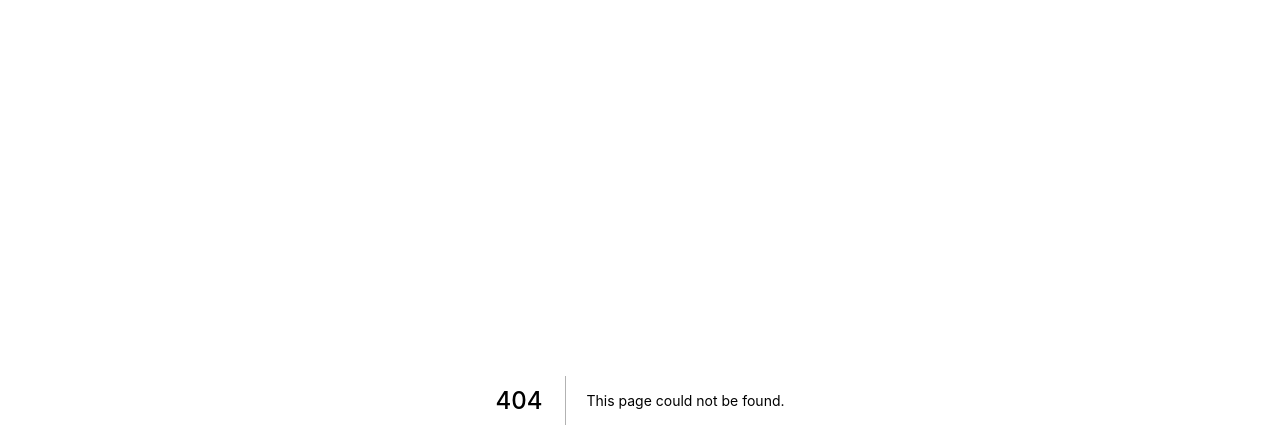
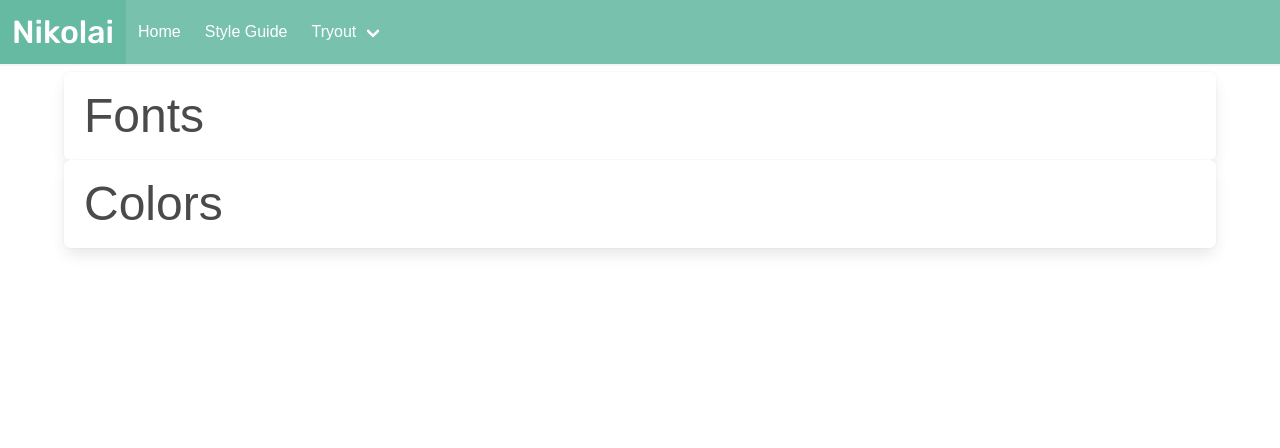
Before and after one commit to nikolaischunk/nextjs-tryout-site, a Next.js app: page /styleguide in a window 1280 px wide. Before the commit this address had no page. Shown: the top 448 px of the page. Built offline with nearby package versions, Linux system fonts and the light colour scheme; a web font is replaced by a local one.

Commit message:
Added First Implementation of a StyleGuide

```diff
--- a/components/Navbar.js
+++ b/components/Navbar.js
@@ -13,17 +13,18 @@ function Navbar() {
   return (
     <div>
       <nav
-        className="navbar has-shadow is-primary"
+        className="navbar has-shadow is-primary mb-2"
         role="navigation"
         aria-label="main navigation"
       >
         <div className="navbar-brand">
           <a className="navbar-item" href="https://bulma.io">
-            <img
+            {/* <img
               src="https://bulma.io/images/bulma-logo.png"
               width="112"
               height="28"
-            />
+            /> */}
+            <h1 className="navbar-logo is-size-3 is-logo">Nikolai</h1>
           </a>
 
           <a
@@ -48,18 +49,18 @@ function Navbar() {
             <Link href="/">
               <a className="navbar-item">Home</a>
             </Link>
-            <Link href="/site/fullhero">
-              <a className="navbar-item">Full Hero</a>
+            <Link href="/styleguide">
+              <a className="navbar-item">Style Guide</a>
             </Link>
 
             <div className="navbar-item has-dropdown is-hoverable">
               <a className="navbar-link">Tryout</a>
 
               <div className="navbar-dropdown">
-              <Link href="/tryouts">
-                <a className="navbar-item">
-                  Tryouts
-                </a>
+                <Link href="/tryouts">
+                  <a className="navbar-item">
+                    Tryouts
+                  </a>
                 </Link>
                 <a className="navbar-item">Lorem Ipsum</a>
                 <a className="navbar-item">Lorem Ipsum</a>
--- /dev/null
+++ b/components/styleguide/Colors.js
@@ -0,0 +1,11 @@
+const Colors = () => {
+    return (
+        <div className="colors" id="colors">
+            <div className="box">
+                <h1 className="is-heading-3">Colors</h1>
+            </div>
+        </div>
+    );
+}
+
+export default Colors;
--- /dev/null
+++ b/components/styleguide/Fonts.js
@@ -0,0 +1,11 @@
+const Fonts = () => {
+    return (
+        <div className="fonts" id="fonts">
+            <div className="box">
+                <h1 className="is-heading-3">Fonts</h1>
+            </div>
+        </div>
+    );
+}
+
+export default Fonts;
--- a/pages/_app.js
+++ b/pages/_app.js
@@ -1,7 +1,14 @@
 import "../styles/globals.scss";
+import Navbar from "../components/Navbar";
 
 function MyApp({ Component, pageProps }) {
-  return <Component {...pageProps} />;
+  return (
+    <div className="app">
+      <Navbar />
+      <Component {...pageProps} />
+      {/* here maybe a footer? */}
+    </div>
+  );
 }
 
 export default MyApp;
--- a/pages/index.js
+++ b/pages/index.js
@@ -1,11 +1,9 @@
-import Navbar from "../components/Navbar";
 import Main from "../components/Main";
 import Buttons from "../components/Buttons";
 
 export default function Home() {
   return (
     <div className="main-content">
-      <Navbar />
       <div className="container">
         <Main />
         <Buttons />
--- /dev/null
+++ b/pages/styleguide.js
@@ -0,0 +1,15 @@
+import Fonts from "../components/styleguide/Fonts";
+import Colors from "../components/styleguide/Colors";
+
+const styleguide = () => {
+    return (
+        <div className="styleguide">
+            <div className="container">
+                <Fonts />
+                <Colors />
+            </div>
+        </div>
+    );
+}
+
+export default styleguide;
--- a/styles/theme/_theme.scss
+++ b/styles/theme/_theme.scss
@@ -7,3 +7,26 @@
     color: $secondary;
     background-color: $secondary;
 }
+
+.is-logo {
+    font-family: $logo-font;
+}
+
+// classname with number as props (e.g. .is-heading-1)
+.is-heading-1 {
+    font-family: $family-primary;
+    font-size: 4rem;
+    line-height: 4rem;
+}
+
+.is-heading-2 {
+    font-family: $family-primary;
+    font-size: 3.5rem;
+    line-height: 3.5rem;
+}
+
+.is-heading-3 {
+    font-family: $family-primary;
+    font-size: 3rem;
+    line-height: 3rem;
+}
```
